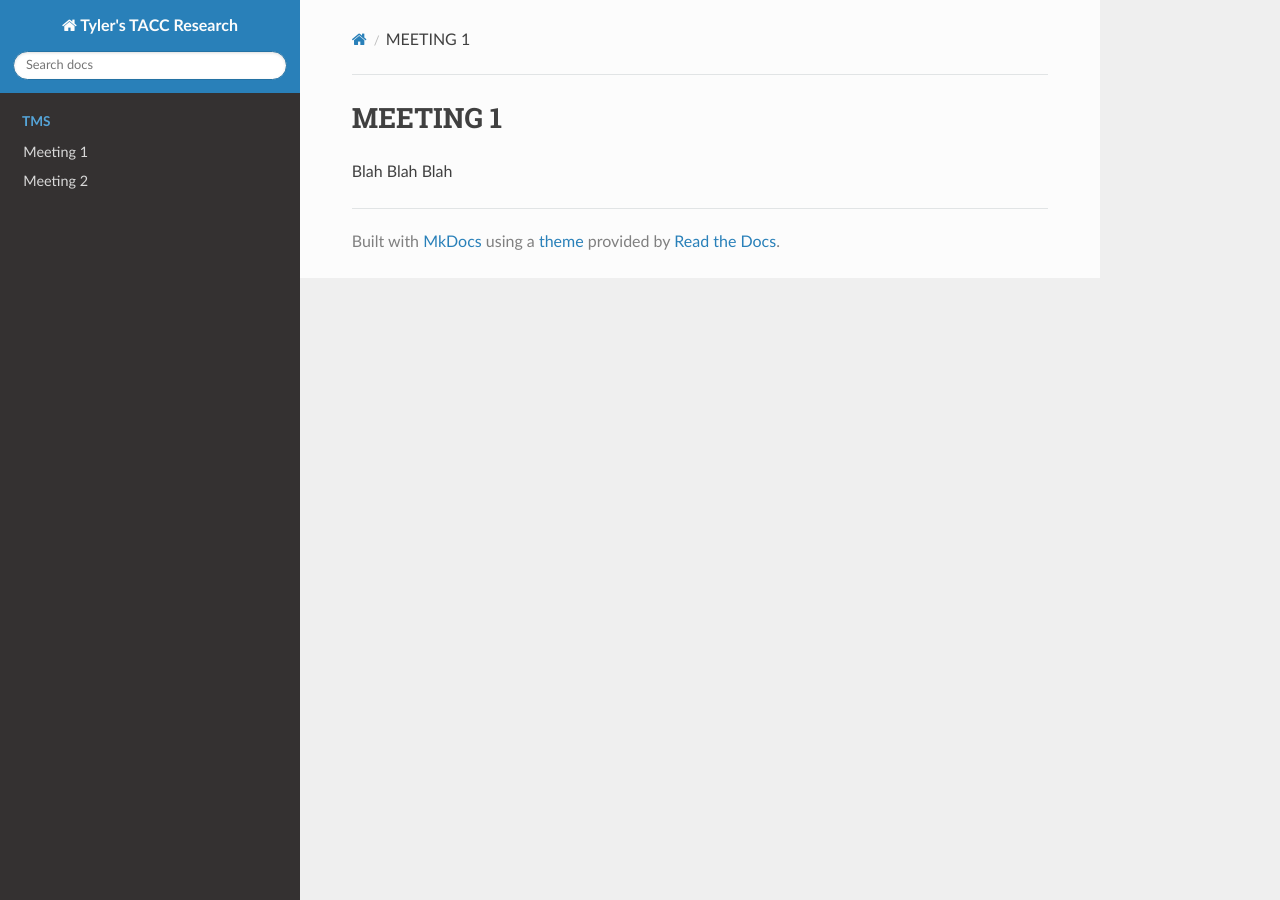
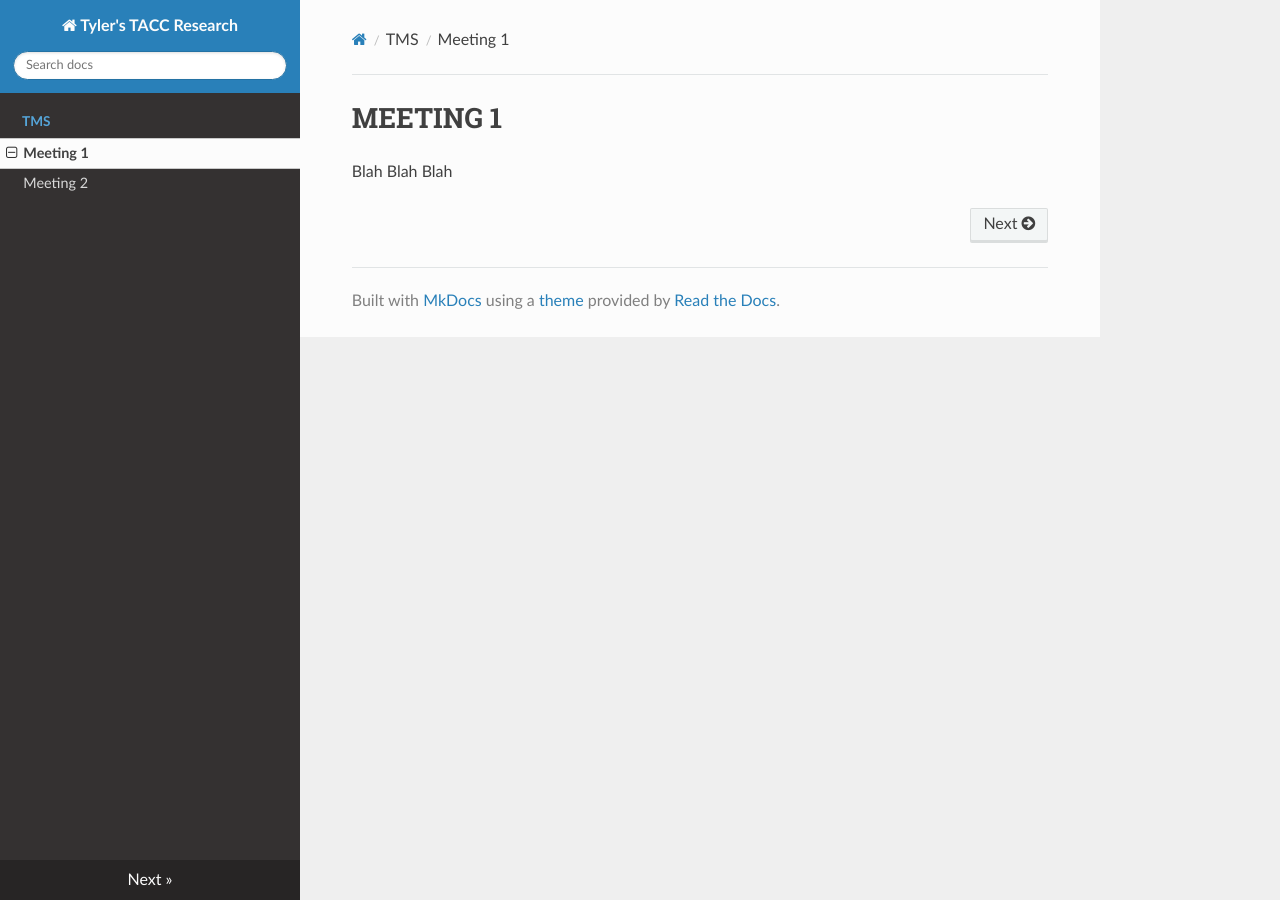
Before and after one commit to tyler0852/tylers-tacc-research, an MkDocs documentation site: the page built from docs/tms/meeting-1.md, in a window 1280 px wide. Built offline with MkDocs 1.6.1, drawn with Linux system fonts in a browser that asks for light colours; nearby versions of some CDN libraries; part of the change alters nothing that is shown.

Commit message:
Update mkdocs.yml

```diff
--- a/mkdocs.yml
+++ b/mkdocs.yml
@@ -5,8 +5,8 @@ theme:
 
 nav:
   - TMS:
-      - Meeting 1: tms/meetings/meeting-1.md
-      - Meeting 2: tms/meetings/meeting-2.md
+      - Meeting 1: tms/meeting-1.md
+      - Meeting 2: tms/meeting-2.md
       # add more meetings here in order
 
 markdown_extensions:
```
